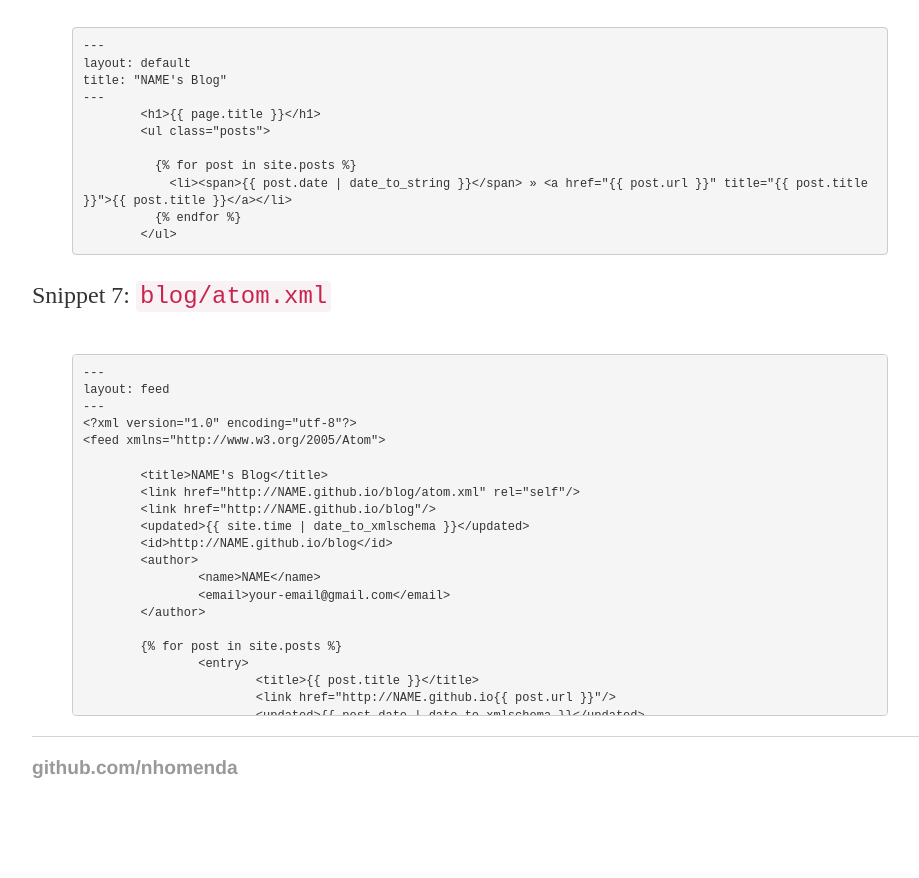
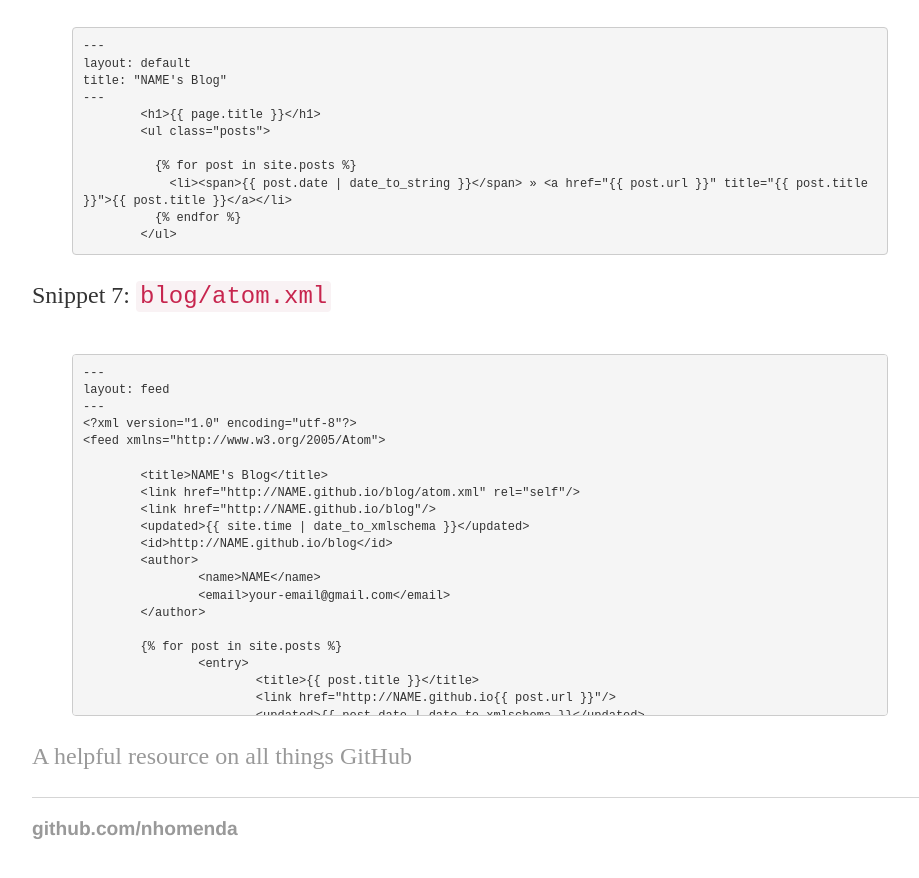
Before and after one commit to nhomenda/nhomenda.github.io, a Jekyll site: the page built from _posts/2018-02-27-github-pages.md, in a window 1280 px wide and 900 px high, scrolled down 2492 px. Shown: the top 878 px of the window, without its empty margins (160-1079 px from the left). Built offline with Jekyll 4.4.1, drawn with Linux system fonts in a browser that asks for light colours; before the commit the page ends 3331 px from its top, so only the background shows below that.

Commit message:
Update 2018-02-27-github-pages.md

```diff
--- a/_posts/2018-02-27-github-pages.md
+++ b/_posts/2018-02-27-github-pages.md
@@ -181,4 +181,5 @@ layout: feed
 	&lbrace;&percnt; endfor &percnt;&rbrace;
 
 &lt;/feed&gt;</code></pre>
+<p><a href="https://guides.github.com">A helpful resource on all things GitHub</a></p>
 </div><!-- /.blurb -->
```
